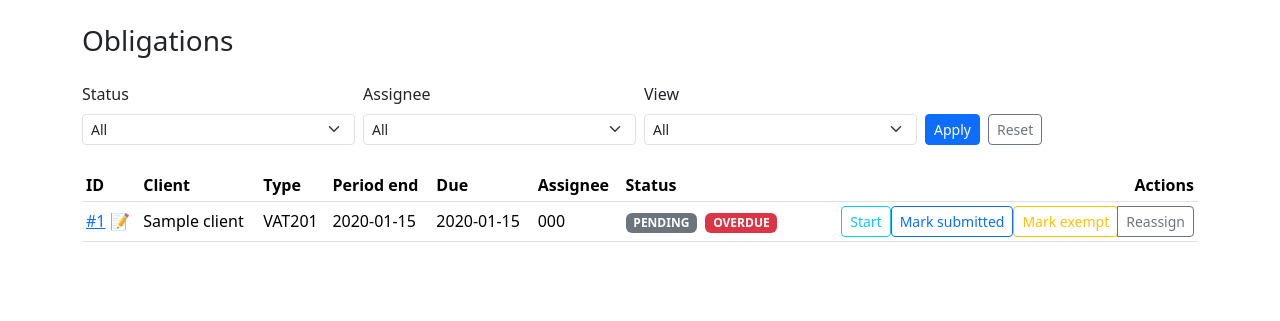
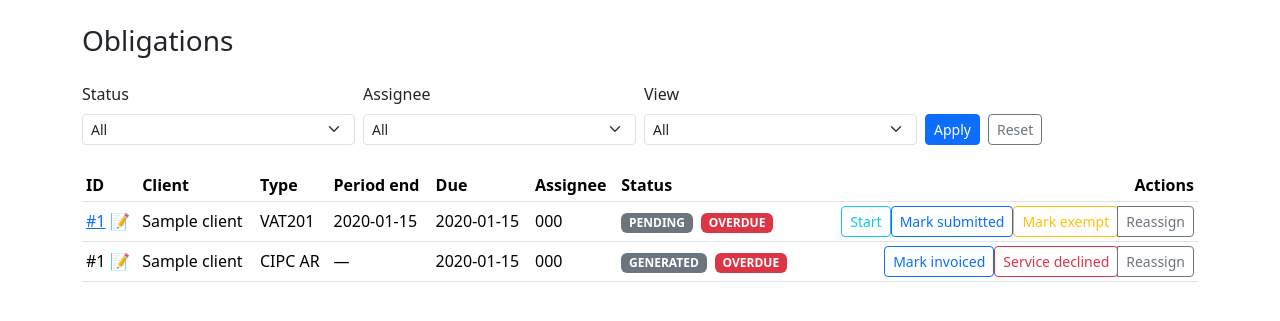
Before and after one commit to nielmeyer1962-maker/dj-meyer-pms, a Flask app: page /dashboard/ in a window 1280 px wide. Shown: the part 56-377 px from the top of the page. Run offline with Flask 3, Linux system fonts and the light colour scheme; tables that the repository leaves empty hold one stand-in row (values such as "Sample post").

Commit message:
Fold CIPC Annual Returns into the dashboard list + actions
Chunk 5: the deadline dashboard now shows both ObligationInstance and
CIPCAnnualInstance rows through the shared DashboardItem adapter.

list route
- a parallel CIPC query (selectinload client/assignee) is mapped via from_cipc
  and merged with the obligations, then the combined list is sorted by
  (due_date, client name) — the same ordering the obligation-only list used.
- the Assignee and View (this_week/next_30/overdue) filters apply to CIPC via
  its own columns / overdue predicate. The Status filter stays an
  obligation-only narrowing: when set, CIPC is excluded (no CIPC row carries an
  ObligationStatus).

CIPC actions (no detail page, so each redirects to the filter-preserving list)
- mark-invoiced / -invoice-paid / -bo-submitted / -ar-submitted / -closed and
  the mark-declined Service-declined off-ramp, plus reassign. Assignee parsing
  is now a shared _parse_assignee_id helper used by both reassign routes.

template
- rows are kind-aware: obligations keep their detail-link + obligation action
  endpoints; CIPC rows render as plain #id and resolve buttons through the CIPC
  endpoint map (cipc_id param). The shared reassign modal now reads a
  fully-resolved data-reassign-url so it works for either kind.

All 37 existing obligation route tests stay green (behaviour preserved); 13 new
CIPC route tests cover list inclusion, every transition (legal + illegal),
decline, reassign, filter application, and the Status-filter exclusion.

https://claude.ai/code/session_01A4qdKpYGWnrHBbhWESK1zZ

```diff
--- a/app/dashboard/routes.py
+++ b/app/dashboard/routes.py
@@ -6,11 +6,31 @@ from flask import Blueprint, abort, flash, redirect, render_template, request, u
 from sqlalchemy.orm import selectinload
 
 from app.dashboard.forms import NotesForm, ReassignForm
-from app.dashboard.items import from_obligation
+from app.dashboard.items import from_cipc, from_obligation
 from app.extensions import db
+from app.models.cipc import CIPCAnnualInstance
 from app.models.client import Client
 from app.models.obligation import ObligationInstance, ObligationStatus
 from app.models.staff import Staff
+from app.services.cipc.predicates import overdue_filter as cipc_overdue_filter
+from app.services.cipc.transitions import (
+    mark_ar_submitted as cipc_mark_ar_submitted,
+)
+from app.services.cipc.transitions import (
+    mark_bo_submitted as cipc_mark_bo_submitted,
+)
+from app.services.cipc.transitions import (
+    mark_closed as cipc_mark_closed,
+)
+from app.services.cipc.transitions import (
+    mark_declined as cipc_mark_declined,
+)
+from app.services.cipc.transitions import (
+    mark_invoice_paid as cipc_mark_invoice_paid,
+)
+from app.services.cipc.transitions import (
+    mark_invoiced as cipc_mark_invoiced,
+)
 from app.services.obligations.predicates import is_overdue, overdue_filter
 from app.services.obligations.transitions import (
     mark_exempt,
@@ -24,15 +44,23 @@ from app.utils.staff import UNASSIGNED_SENTINEL, get_active_staff
 
 bp = Blueprint("dashboard", __name__, url_prefix="/dashboard")
 
-# Maps a DashboardItem.Action.key to the Flask endpoint that performs it. Lives here (the
-# presentation wiring) rather than in the Flask-free adapter; the list template resolves
-# each action button through it.
+# Maps a DashboardItem.Action.key to the Flask endpoint that performs it, one map per
+# DashboardItem.kind. Lives here (the presentation wiring) rather than in the Flask-free
+# adapter; the list template resolves each action button through the map for its kind.
 _OBLIGATION_ACTION_ENDPOINTS = {
     "mark_in_progress": "dashboard.mark_obligation_in_progress",
     "mark_submitted": "dashboard.mark_obligation_submitted",
     "revert_to_pending": "dashboard.revert_obligation_to_pending",
     "mark_exempt": "dashboard.mark_obligation_exempt",
     "mark_paid": "dashboard.mark_obligation_paid",
+}
+_CIPC_ACTION_ENDPOINTS = {
+    "mark_invoiced": "dashboard.mark_cipc_invoiced",
+    "mark_invoice_paid": "dashboard.mark_cipc_invoice_paid",
+    "mark_bo_submitted": "dashboard.mark_cipc_bo_submitted",
+    "mark_ar_submitted": "dashboard.mark_cipc_ar_submitted",
+    "mark_closed": "dashboard.mark_cipc_closed",
+    "mark_declined": "dashboard.mark_cipc_declined",
 }
 
 
@@ -93,13 +121,53 @@ def list_obligations():
     # query (filters, ordering, selectinload) is unchanged — only the row shape is.
     items = [from_obligation(oi, today) for oi in db.session.scalars(stmt).all()]
 
+    # Fold the CIPC Annual Returns into the same list. The Status filter is an
+    # obligation-only narrowing (locked decision): when it is set, no CIPC row can carry
+    # that ObligationStatus, so CIPC is excluded entirely. Assignee + View filters apply
+    # to both, via the CIPC column equivalents (due_date, its own overdue predicate).
+    if status_arg not in ObligationStatus.__members__:
+        cipc_stmt = (
+            db.select(CIPCAnnualInstance)
+            .options(
+                selectinload(CIPCAnnualInstance.client),
+                selectinload(CIPCAnnualInstance.assignee),
+            )
+            .join(Client, CIPCAnnualInstance.client_id == Client.id)
+        )
+        if assignee_arg == UNASSIGNED_SENTINEL:
+            cipc_stmt = cipc_stmt.where(CIPCAnnualInstance.assignee_id.is_(None))
+        elif assignee_arg:
+            staff_match = next((s for s in active_staff if s.code == assignee_arg), None)
+            if staff_match is not None:
+                cipc_stmt = cipc_stmt.where(CIPCAnnualInstance.assignee_id == staff_match.id)
+
+        if view_arg == "this_week":
+            cipc_stmt = cipc_stmt.where(
+                CIPCAnnualInstance.due_date >= today,
+                CIPCAnnualInstance.due_date <= today + timedelta(days=7),
+            )
+        elif view_arg == "next_30":
+            cipc_stmt = cipc_stmt.where(
+                CIPCAnnualInstance.due_date >= today,
+                CIPCAnnualInstance.due_date <= today + timedelta(days=30),
+            )
+        elif view_arg == "overdue":
+            cipc_stmt = cipc_stmt.where(cipc_overdue_filter(today))
+
+        items.extend(from_cipc(ci, today) for ci in db.session.scalars(cipc_stmt).all())
+
+    # Merge-sort the two row sources by due date, then client name — the same ordering the
+    # obligation-only list used before CIPC was folded in.
+    items.sort(key=lambda it: (it.due_date, it.client.legal_name if it.client else ""))
+
     reassign_form = ReassignForm()
     reassign_form.assignee_id.choices = _reassign_choices(active_staff)
 
     return render_template(
         "dashboard/list.html",
         items=items,
-        action_endpoints=_OBLIGATION_ACTION_ENDPOINTS,
+        obligation_action_endpoints=_OBLIGATION_ACTION_ENDPOINTS,
+        cipc_action_endpoints=_CIPC_ACTION_ENDPOINTS,
         active_staff=active_staff,
         unassigned_sentinel=UNASSIGNED_SENTINEL,
         reassign_form=reassign_form,
@@ -224,24 +292,88 @@ def mark_obligation_exempt(obligation_id: int):
     return _redirect_after_action(obligation_id)
 
 
+def _parse_assignee_id(raw: str) -> int | None:
+    """Resolve a reassign form value to a staff id, or None for Unassigned. Validates
+    against the live staff table — must be an existing AND active staff member; inactive
+    or unknown ids abort(400). Inactive staff are hard-excluded from reassignment via the
+    API, not only from the dropdown."""
+    if raw == "":
+        return None
+    try:
+        staff_id = int(raw)
+    except ValueError:
+        abort(400)
+    staff = db.session.get(Staff, staff_id)
+    if staff is None or not staff.active:
+        abort(400)
+    return staff.id
+
+
 @bp.post("/obligations/<int:obligation_id>/reassign")
 def reassign_obligation(obligation_id: int):
     instance = db.get_or_404(ObligationInstance, obligation_id)
-    raw = request.form.get("assignee_id", "")
-    if raw == "":
-        instance.assignee_id = None
-    else:
-        # Validate against the live staff table — must be an existing AND active
-        # staff member. Inactive staff are hard-excluded from reassignment via
-        # the API, not only from the dropdown.
-        try:
-            staff_id = int(raw)
-        except ValueError:
-            abort(400)
-        staff = db.session.get(Staff, staff_id)
-        if staff is None or not staff.active:
-            abort(400)
-        instance.assignee_id = staff.id
+    instance.assignee_id = _parse_assignee_id(request.form.get("assignee_id", ""))
     db.session.commit()
     flash(f"Obligation {instance.id} reassigned.", "success")
     return _redirect_after_action(obligation_id)
+
+
+# --- CIPC Annual Return action handlers. Same shape as the obligation handlers, but the
+#     CIPC AR has no detail page, so every action redirects to the filter-preserving list.
+#     mark_declined is the "Service declined" off-ramp. ---
+
+
+def _apply_cipc_transition(cipc_id: int, action) -> None:
+    instance = db.get_or_404(CIPCAnnualInstance, cipc_id)
+    try:
+        action(instance)
+    except ValueError as exc:
+        flash(str(exc), "danger")
+        return
+    db.session.commit()
+    flash(f"CIPC AR {instance.id} → {instance.status.name}.", "success")
+
+
+@bp.post("/cipc/<int:cipc_id>/mark-invoiced")
+def mark_cipc_invoiced(cipc_id: int):
+    _apply_cipc_transition(cipc_id, cipc_mark_invoiced)
+    return _redirect_to_list_preserving_filters()
+
+
+@bp.post("/cipc/<int:cipc_id>/mark-invoice-paid")
+def mark_cipc_invoice_paid(cipc_id: int):
+    _apply_cipc_transition(cipc_id, cipc_mark_invoice_paid)
+    return _redirect_to_list_preserving_filters()
+
+
+@bp.post("/cipc/<int:cipc_id>/mark-bo-submitted")
+def mark_cipc_bo_submitted(cipc_id: int):
+    _apply_cipc_transition(cipc_id, cipc_mark_bo_submitted)
+    return _redirect_to_list_preserving_filters()
+
+
+@bp.post("/cipc/<int:cipc_id>/mark-ar-submitted")
+def mark_cipc_ar_submitted(cipc_id: int):
+    _apply_cipc_transition(cipc_id, cipc_mark_ar_submitted)
+    return _redirect_to_list_preserving_filters()
+
+
+@bp.post("/cipc/<int:cipc_id>/mark-closed")
+def mark_cipc_closed(cipc_id: int):
+    _apply_cipc_transition(cipc_id, cipc_mark_closed)
+    return _redirect_to_list_preserving_filters()
+
+
+@bp.post("/cipc/<int:cipc_id>/mark-declined")
+def mark_cipc_declined(cipc_id: int):
+    _apply_cipc_transition(cipc_id, cipc_mark_declined)
+    return _redirect_to_list_preserving_filters()
+
+
+@bp.post("/cipc/<int:cipc_id>/reassign")
+def reassign_cipc(cipc_id: int):
+    instance = db.get_or_404(CIPCAnnualInstance, cipc_id)
+    instance.assignee_id = _parse_assignee_id(request.form.get("assignee_id", ""))
+    db.session.commit()
+    flash(f"CIPC AR {instance.id} reassigned.", "success")
+    return _redirect_to_list_preserving_filters()
--- a/app/templates/dashboard/list.html
+++ b/app/templates/dashboard/list.html
@@ -56,7 +56,11 @@
       {% for item in items %}
         <tr>
           <td>
-            <a href="{{ url_for('dashboard.obligation_detail', obligation_id=item.id) }}">#{{ item.id }}</a>
+            {% if item.kind == 'obligation' %}
+              <a href="{{ url_for('dashboard.obligation_detail', obligation_id=item.id) }}">#{{ item.id }}</a>
+            {% else %}
+              #{{ item.id }}
+            {% endif %}
             {% if item.notes %}<span title="Has notes" aria-label="Has notes">📝</span>{% endif %}
           </td>
           <td>{{ item.client.legal_name if item.client else "—" }}</td>
@@ -79,15 +83,25 @@
           <td class="text-end">
             <div class="btn-group btn-group-sm" role="group">
               {% for action in item.actions %}
-                <form method="post" action="{{ url_for(action_endpoints[action.key], obligation_id=item.id, **request.args) }}" class="d-inline">
+                {% if item.kind == 'obligation' %}
+                  {% set action_url = url_for(obligation_action_endpoints[action.key], obligation_id=item.id, **request.args) %}
+                {% else %}
+                  {% set action_url = url_for(cipc_action_endpoints[action.key], cipc_id=item.id, **request.args) %}
+                {% endif %}
+                <form method="post" action="{{ action_url }}" class="d-inline">
                   <input type="hidden" name="csrf_token" value="{{ csrf_token() }}">
                   <button type="submit" class="btn btn-sm btn-outline-{{ action.style }}">{{ action.label }}</button>
                 </form>
               {% endfor %}
               {% if item.reassignable %}
+                {% if item.kind == 'obligation' %}
+                  {% set reassign_url = url_for('dashboard.reassign_obligation', obligation_id=item.id) %}
+                {% else %}
+                  {% set reassign_url = url_for('dashboard.reassign_cipc', cipc_id=item.id) %}
+                {% endif %}
                 <button type="button" class="btn btn-sm btn-outline-secondary"
                         data-bs-toggle="modal" data-bs-target="#reassignModal"
-                        data-obligation-id="{{ item.id }}"
+                        data-reassign-url="{{ reassign_url }}"
                         data-client-name="{{ item.client.legal_name if item.client else '' }}">
                   Reassign
                 </button>
@@ -102,9 +116,9 @@
   </table>
 </div>
 
-<!-- Single shared reassign modal — locked decision §10. The trigger button's
-     data-obligation-id is read by the JS below; the modal form's action is
-     rewritten to point at the matching obligation each time the modal opens. -->
+<!-- Single shared reassign modal — locked decision §10. The trigger button carries a
+     fully-resolved data-reassign-url (obligation or CIPC); the JS below points the modal
+     form's action at it, appending the current filter query string, each time it opens. -->
 <div class="modal fade" id="reassignModal" tabindex="-1" aria-hidden="true">
   <div class="modal-dialog">
     <form method="post" id="reassignForm">
@@ -135,10 +149,10 @@
     const queryString = window.location.search;  // preserves current filter args
     modal.addEventListener("show.bs.modal", function (event) {
       const trigger = event.relatedTarget;
-      const id = trigger.getAttribute("data-obligation-id");
+      const reassignUrl = trigger.getAttribute("data-reassign-url");
       const client = trigger.getAttribute("data-client-name");
-      form.action = "/dashboard/obligations/" + id + "/reassign" + queryString;
-      title.textContent = client ? "Reassign — " + client : "Reassign obligation";
+      form.action = reassignUrl + queryString;
+      title.textContent = client ? "Reassign — " + client : "Reassign";
     });
   })();
 </script>
```
Also changed, not shown: tests/dashboard/test_routes.py (+157 -0 lines).
